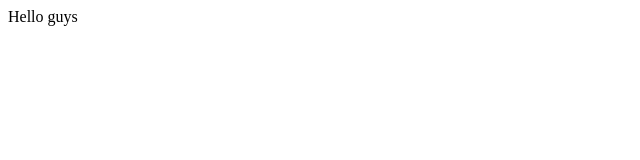
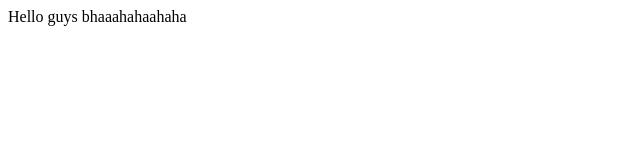
Before and after one commit to Rudrahari/Myportfolio, a plain HTML site: page index.html in a window 1280 px wide. Shown: the whole page, without its empty margins (0-640 px from the left). Drawn offline with Linux system fonts and the light colour scheme.

Commit message:
Update index.html

```diff
--- a/index.html
+++ b/index.html
@@ -6,6 +6,6 @@
     <title>Document</title>
 </head>
 <body>
-    Hello guys
+    Hello guys bhaaahahaahaha
 </body>
 </html>
```
